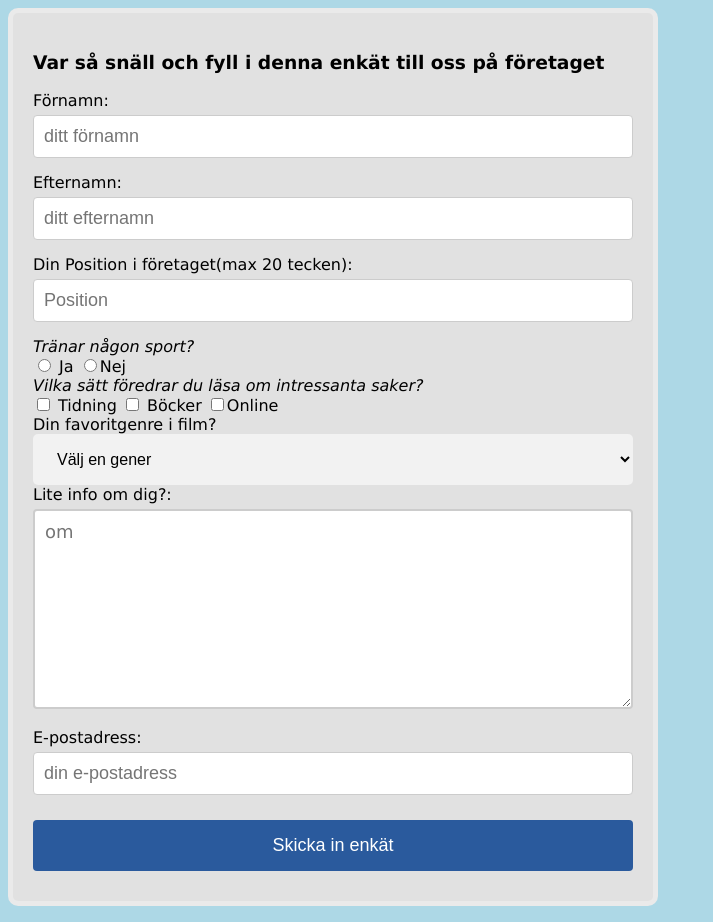
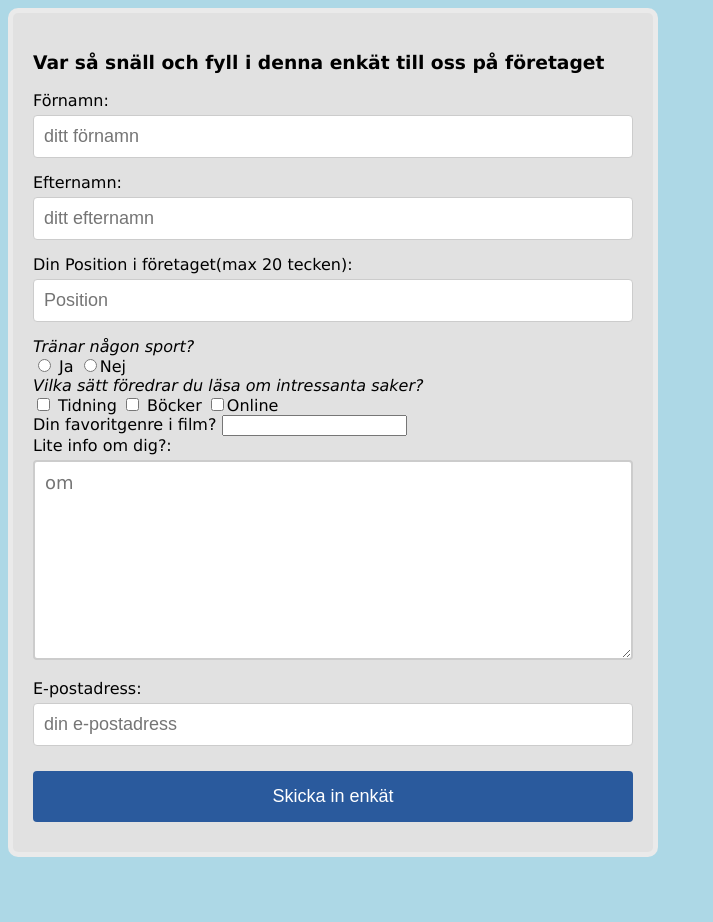
Before and after one commit to Saraldor/HTML, a plain HTML site: page Formulär/formversion2.html in a window 1280 px wide. Shown: the whole page, without its empty margins (0-713 px from the left). After the commit the page ends 873 px from the top, so only its background shows below. Drawn offline with Linux system fonts and the light colour scheme.

Commit message:
Update formversion2.html

```diff
--- a/Formulär/formversion2.html
+++ b/Formulär/formversion2.html
@@ -31,14 +31,15 @@
     <input type="checkbox" name="intresse" value="bocker" placeholder="Böcker"> Böcker
     <input type="checkbox" name="intresse" value="online" placeholder="Online">Online<br>
     <label for="film">Din favoritgenre i film?</label>
-    <select name="film" size="1" placeholder="film">
-       <option>Välj en gener</option>
-	    <option>Action</option>
-        <option>Romantik</option>
-        <option>Komedi</option>
-            <option>Drama</option>
-                <option>Skräck</option>
-        </select><br>
+       <input list="film">
+
+<datalist id="film">
+<option value="Action">
+<option value="Romantik">
+<option value="Komedi">
+<option value="Drama">
+    <option value="Skräck">
+</datalist><br>
         <label for="om">Lite info om dig?:</label> <br>
     <textarea name="om" id="om" placeholder="om"></textarea><br>
         <label for="epost">E-postadress:</label><br>
```
